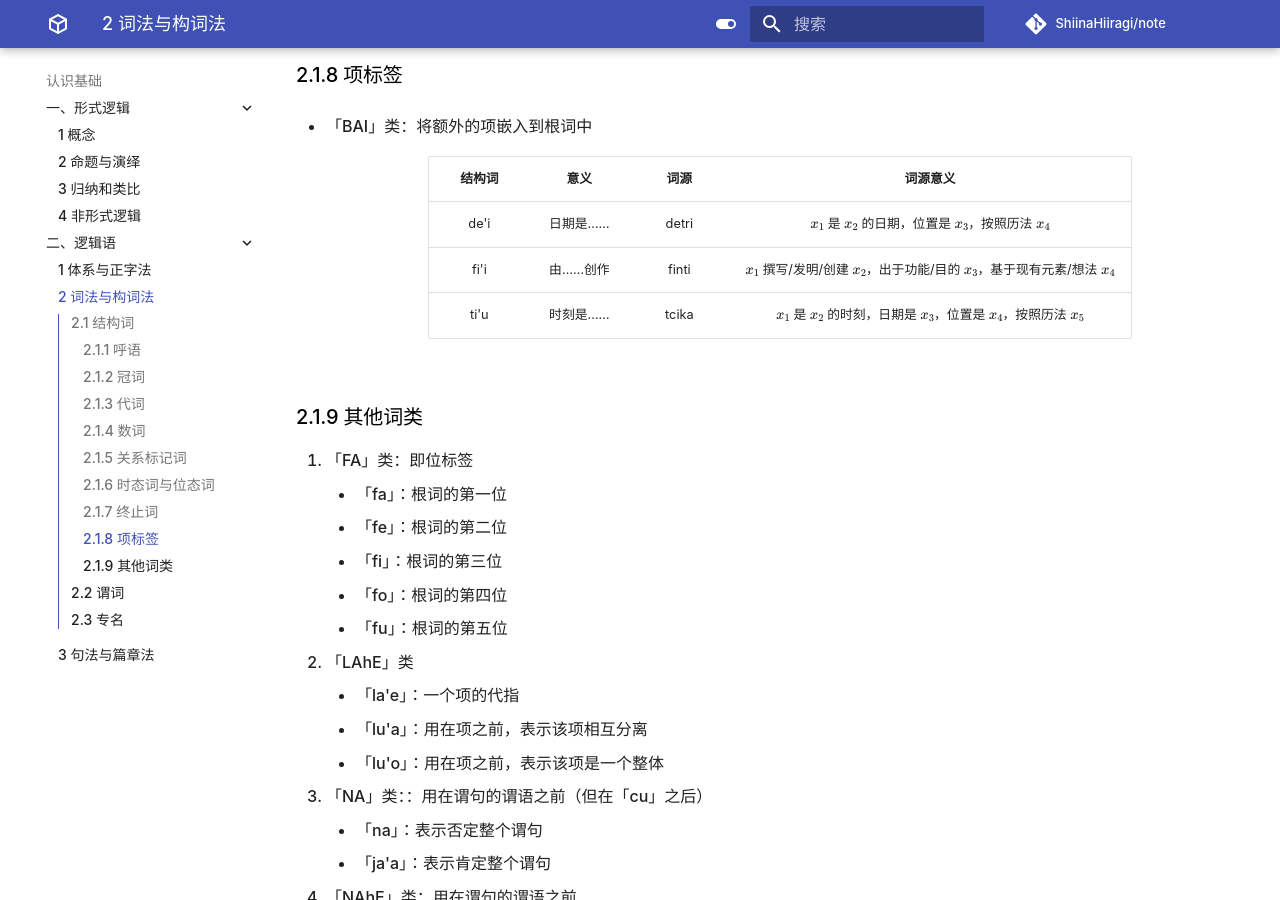
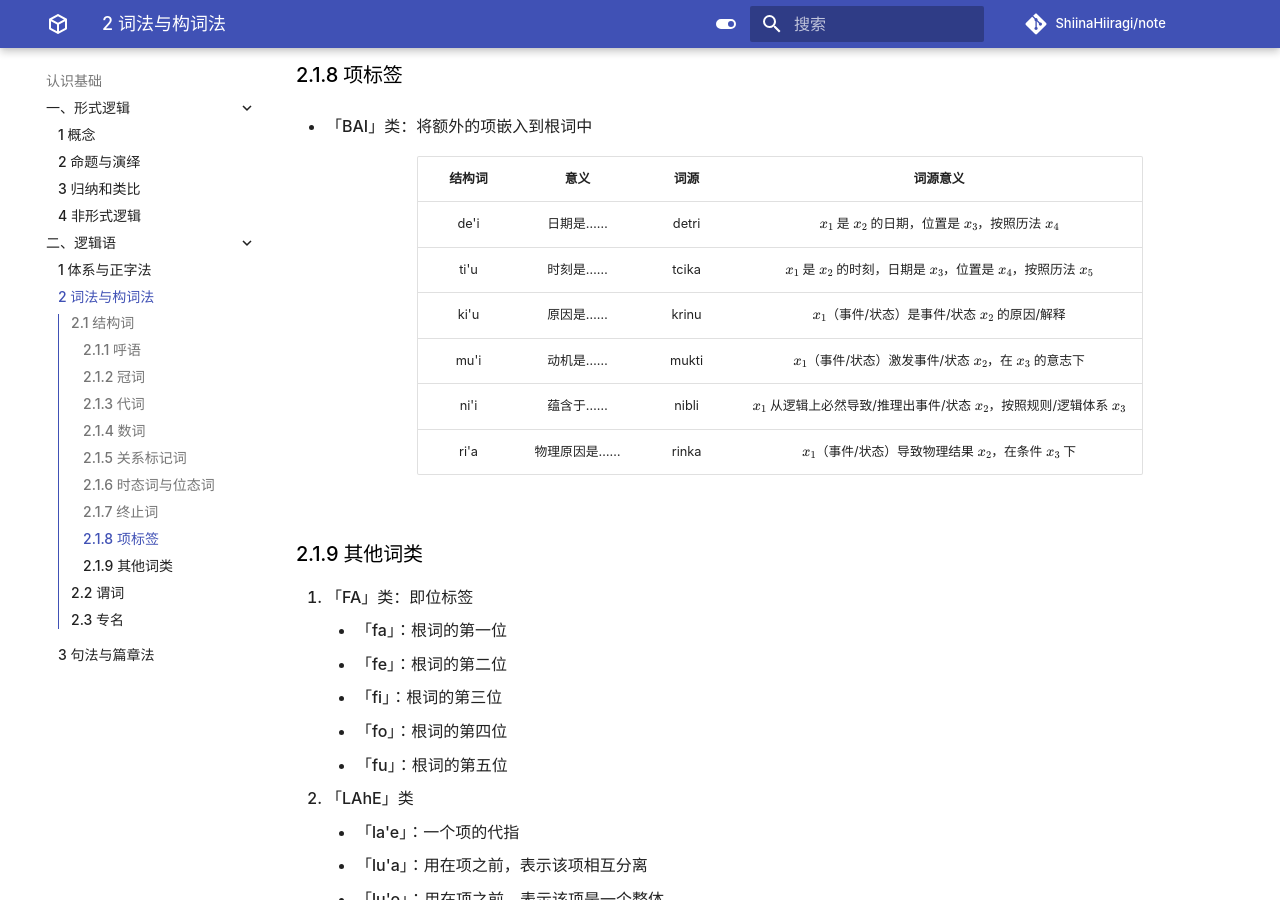
Before and after one commit to ShiinaHiiragi/note, an MkDocs documentation site: the page built from docs/cogn/jbo/lex.md, in a window 1280 px wide and 900 px high, scrolled down 8377 px. Built offline with MkDocs 1.6.1 and Material for MkDocs 9.7.7, drawn with Linux system fonts in a browser that asks for light colours; comment, search, counter and statistics services are not loaded.

```diff
--- a/docs/cogn/jbo/lex.md
+++ b/docs/cogn/jbo/lex.md
@@ -334,11 +334,14 @@
 
     <div class="text-table">
 
-    | 结构词 |   意义   | 词源  |                                 词源意义                                 |
-    | :----: | :------: | :---: | :----------------------------------------------------------------------: |
-    |  de'i  | 日期是…… | detri |           $x_1$ 是 $x_2$ 的日期，位置是 $x_3$，按照历法 $x_4$            |
-    |  fi'i  | 由……创作 | finti | $x_1$ 撰写/发明/创建 $x_2$，出于功能/目的 $x_3$，基于现有元素/想法 $x_4$ |
-    |  ti'u  | 时刻是…… | tcika |    $x_1$ 是 $x_2$ 的时刻，日期是 $x_3$，位置是 $x_4$，按照历法 $x_5$     |
+    | 结构词 |     意义     | 词源  |                               词源意义                                |
+    | :----: | :----------: | :---: | :-------------------------------------------------------------------: |
+    |  de'i  |   日期是……   | detri |          $x_1$ 是 $x_2$ 的日期，位置是 $x_3$，按照历法 $x_4$          |
+    |  ti'u  |   时刻是……   | tcika |   $x_1$ 是 $x_2$ 的时刻，日期是 $x_3$，位置是 $x_4$，按照历法 $x_5$   |
+    |  ki'u  |   原因是……   | krinu |            $x_1$（事件/状态）是事件/状态 $x_2$ 的原因/解释            |
+    |  mu'i  |   动机是……   | mukti |       $x_1$（事件/状态）激发事件/状态 $x_2$，在 $x_3$ 的意志下        |
+    |  ni'i  |   蕴含于……   | nibli | $x_1$ 从逻辑上必然导致/推理出事件/状态 $x_2$，按照规则/逻辑体系 $x_3$ |
+    |  ri'a  | 物理原因是…… | rinka |         $x_1$（事件/状态）导致物理结果 $x_2$，在条件 $x_3$ 下         |
 
     </div>
 
```
Also changed, not shown: other parts of docs/cogn/jbo/lex.md (+1 -1 lines), docs/cogn/jbo/syntax.md (+21 -16 lines).
